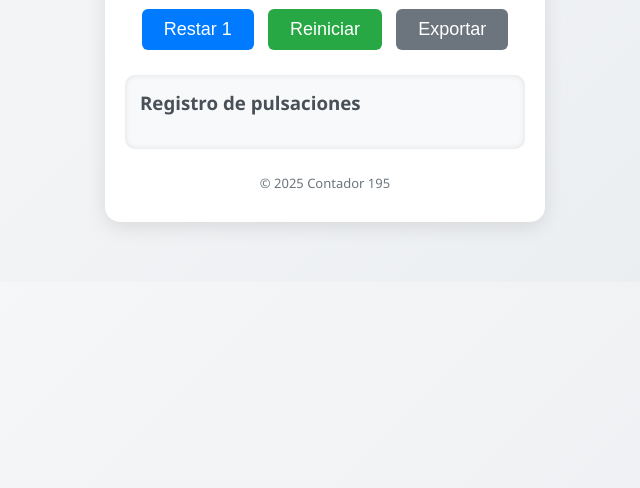
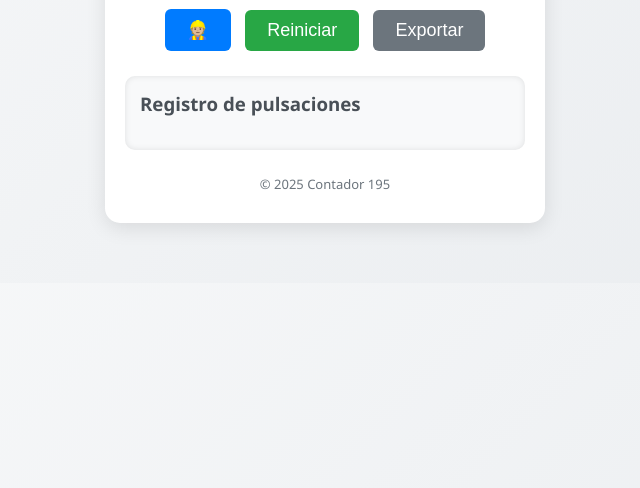
Before and after one commit to 19TOMAS63/195, a plain HTML site: page index.html in a window 1280 px wide. Shown: the part 312-800 px from the top of the page, without its empty margins (315-955 px from the left). Drawn offline with Linux system fonts and the light colour scheme.

Commit message:
Update index.html

```diff
--- a/index.html
+++ b/index.html
@@ -99,7 +99,7 @@
         <div id="contador">195</div>
 
         <div class="botones">
-            <button id="restar" onclick="decrementar()">Restar 1</button>
+            <button id="restar" onclick="decrementar()">👷🏼</button>
             <button id="reiniciar" onclick="reiniciar()">Reiniciar</button>
             <button id="exportar" onclick="exportarHistorial()">Exportar</button>
         </div>
```
